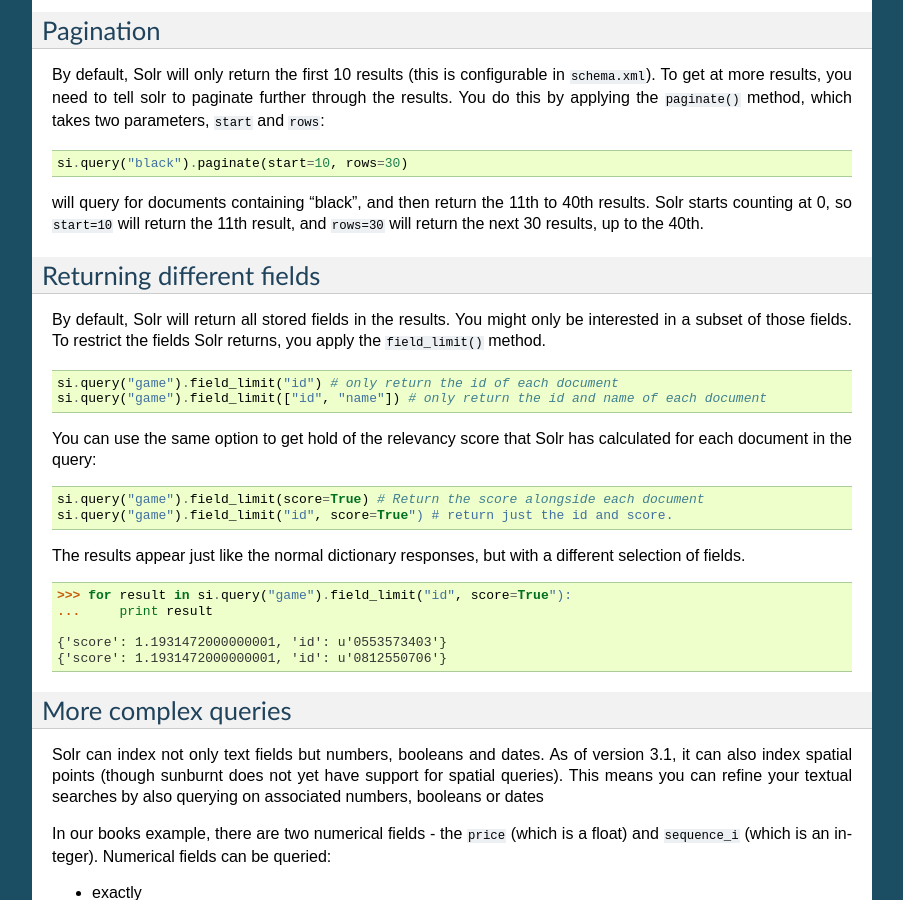
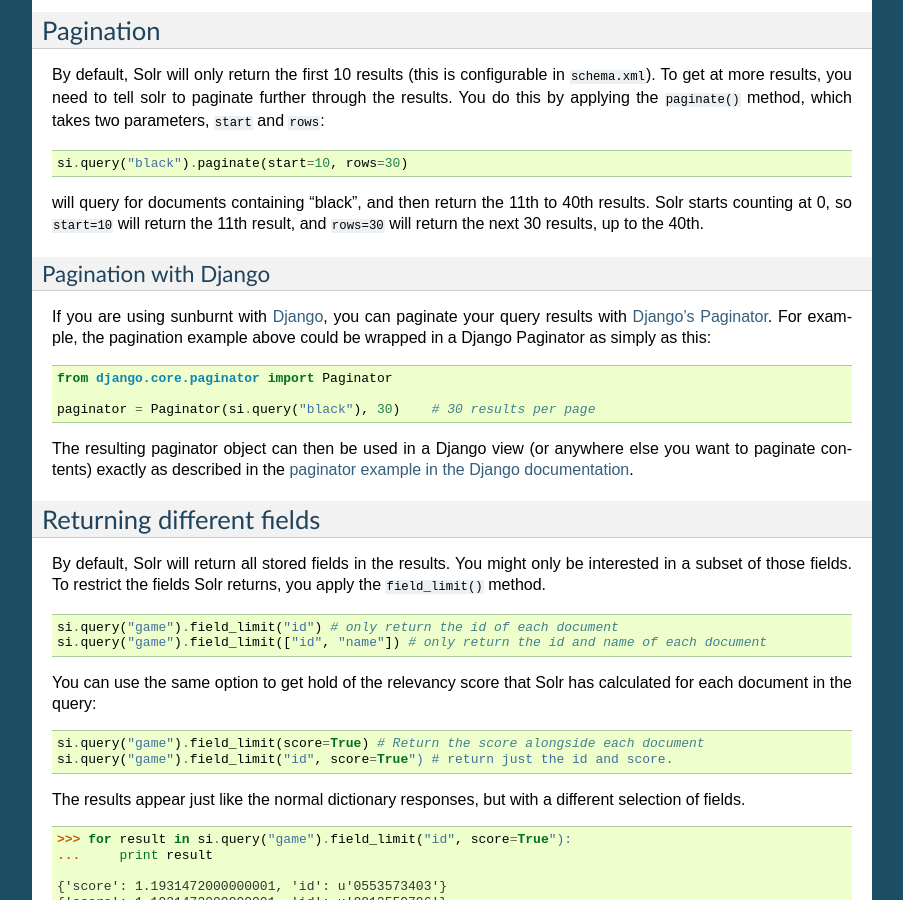
Before and after one commit to tow/sunburnt, a Sphinx documentation site: the page built from docs/queryingsolr.rst, in a window 1280 px wide and 900 px high, scrolled down 3534 px. Shown: the whole window, without its empty margins (198-1101 px from the left). Built offline with Sphinx 7.4.7, drawn with Linux system fonts in a browser that asks for light colours; some of the changed text lies outside the part shown.

Commit message:
documentation example for django pagination

```diff
--- a/docs/queryingsolr.rst
+++ b/docs/queryingsolr.rst
@@ -245,6 +245,28 @@
 11th to 40th results. Solr starts counting at 0, so ``start=10``
 will return the 11th result, and ``rows=30`` will return the next 30 results,
 up to the 40th.
+
+
+Pagination with Django
+......................
+
+If you are using sunburnt with `Django
+<https://www.djangoproject.com/>`_, you can paginate your query
+results with `Django's Paginator
+<https://docs.djangoproject.com/en/1.3/topics/pagination/>`_.  For
+example, the pagination example above could be wrapped in a Django
+Paginator as simply as this:
+
+::
+
+  from django.core.paginator import Paginator
+
+  paginator = Paginator(si.query("black"), 30)    # 30 results per page
+
+The resulting paginator object can then be used in a Django view (or
+anywhere else you want to paginate contents) exactly as described in
+the `paginator example in the Django documentation
+<https://docs.djangoproject.com/en/1.3/topics/pagination/#using-paginator-in-a-view>`_.
 
 
 Returning different fields
```
